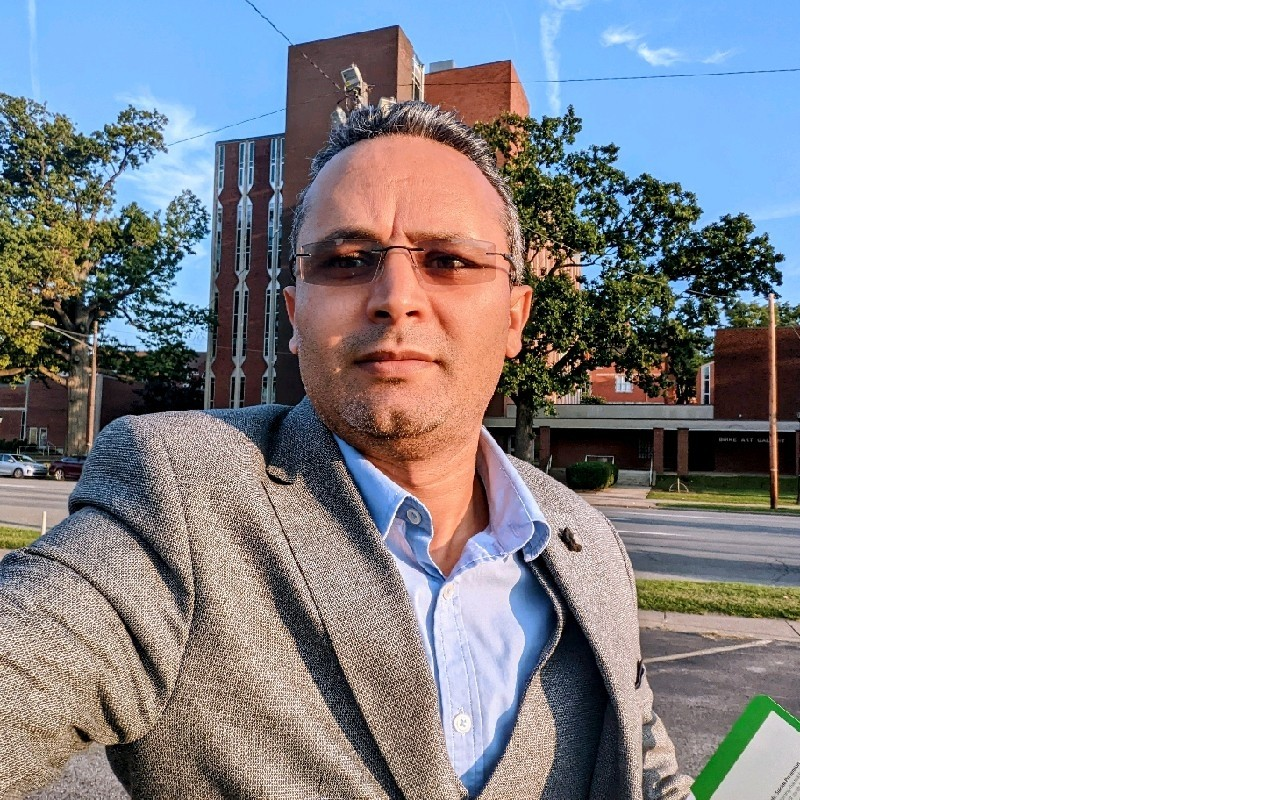
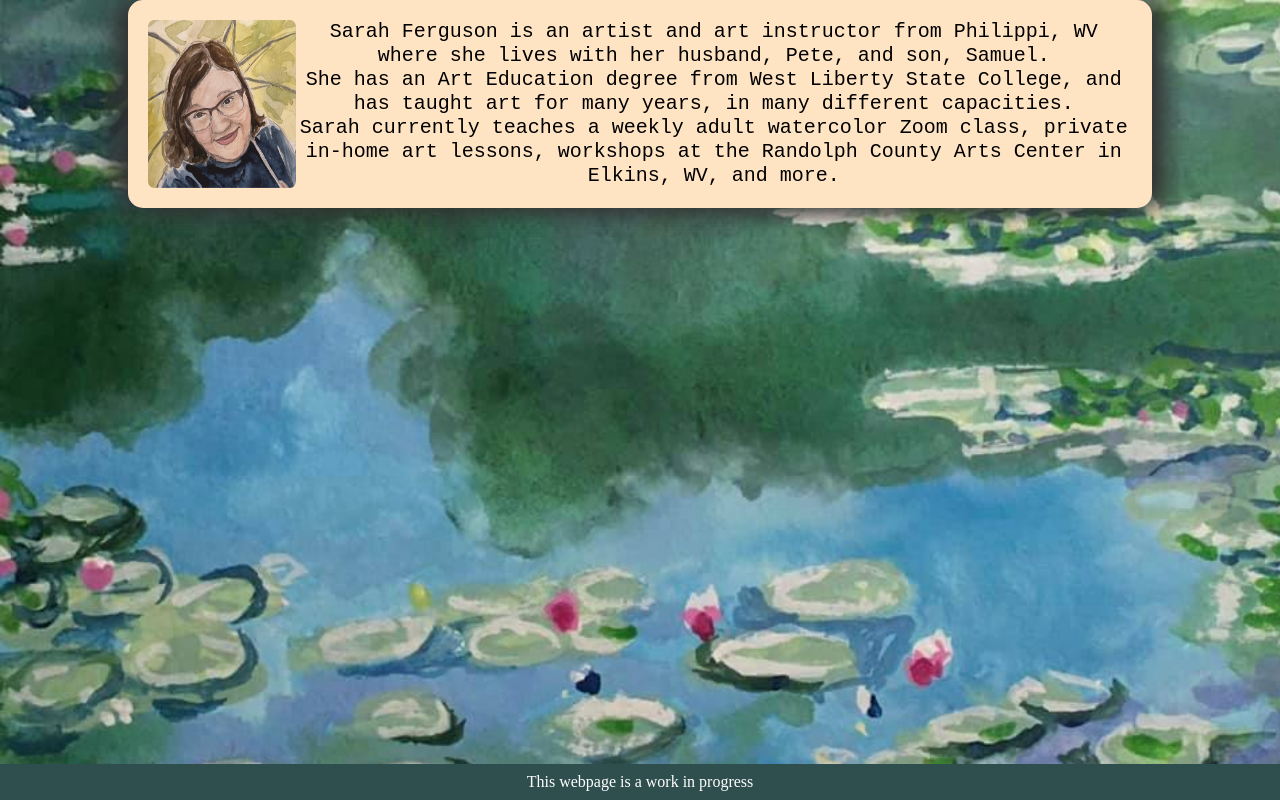
Before and after one commit to SamuelFerguson2003/CIT263-Final, a plain HTML site: page index.html in a window 1280 px wide. Drawn offline with Linux system fonts and the light colour scheme.

Commit message:
First basic push - Few rough elements
This is very much a work in progress. I got really tired halfway through developing this. The water background is likely not going to stay, but I thought the white was boring so I did something about it.
Pretty much all that is final here is the text within the div. Div styles and getting that image to cooperate will propbably happen in my next push.

```diff
--- /dev/null
+++ b/Styles/baseStyles.css
@@ -0,0 +1,32 @@
+@charset "utf-8";
+
+/*Base styling - This should be applied on all pages for cohesiveness */
+
+html{
+    height:100%;
+    background-image: url(/Images/waterBackground.jpg);
+    background-size:cover;
+}
+
+header{
+    position: sticky;
+    top:0;
+}
+
+body{
+    width: 80%;
+    margin-left: auto;
+    margin-right: auto;
+}
+
+footer{
+    width: 100%;
+    position: absolute;
+    left:0;
+    bottom:0;
+    padding-top: 10px;
+    padding-bottom: 10px;
+    text-align: center;
+    color: white;
+    background-color: darkslategrey;
+}
--- /dev/null
+++ b/Styles/homeStyles.css
@@ -0,0 +1,23 @@
+@charset "utf-8";
+
+div#aboutMe{
+    display: flex;
+    padding: 20px;
+    border-radius: 15px;
+    background-color: bisque;
+    box-shadow: rgb(51, 51, 51) 15px 0px 25px,
+                rgb(51, 51, 51) -15px 0px 25px;
+}
+
+div#aboutMe img{
+    display: flex;
+    border-radius: 4%;
+    width: 15%;
+}
+
+div#aboutMe p{
+    text-align: center;
+    font-family: 'Courier New', Courier, monospace;
+    font-size: 20px;
+    line-height: 1.2;
+}
--- a/Styles/resetStyles.css
+++ b/Styles/resetStyles.css
@@ -1,36 +1,28 @@
 @charset "utf-8";
 
-/* This file resets all browser defaults */
+/* This file resets all browser defaults. Snatched from CSS Cheat Sheet */
 
-article, aside, figcaption, figure,
-footer, header, main, nav, section {
+html,body,div,span,applet,object,iframe,h1,h2,h3,h4,h5,h6,p,blockquote,pre,a,abbr,acronym,address,big,cite,code,del,dfn,em,img,ins,kbd,q,s,samp,small,strike,strong,sub,sup,tt,var,b,u,i,center,dl,dt,dd,ol,ul,li,fieldset,form,label,legend,table,caption,tbody,tfoot,thead,tr,th,td,article,aside,canvas,details,embed,figure,figcaption,footer,header,hgroup,menu,nav,output,ruby,section,summary,time,mark,audio,video { margin: 0; padding: 0; border: 0; font-size: 100%; font: inherit; vertical-align: baseline;}
+article,aside,details,figcaption,figure,footer,header,hgroup,menu,nav,section {
    display: block;
-}
-
-address, article, aside, blockquote, body, cite,
-div, dl, dt, dd, em, figcaption, figure, footer,
-h1, h2, h3, h4, h5, h6, header, html, img,
-li, main, nav, ol, p, section, span, ul {
-   margin: 0;
-   padding: 0;
-   border: 0;
-   font-size: 100%;
-   vertical-align: baseline;
-   background: transparent;
-   -webkit-box-sizing: border-box;
-   -moz-box-sizing: border-box;
-   box-sizing: border-box;
-}
-
-nav ul {
-   list-style: none;
-   list-style-image: none;
-}
-
-nav a {
-   text-decoration: none;
 }
 
 body {
    line-height: 1;
 }
+
+ol,ul {
+   list-style: none;
+}
+
+blockquote,q {
+    quotes: none;
+}
+
+blockquote:before,blockquote:after,q:before,q:after {
+   content: ''; content: none;
+}
+
+table {
+   border-collapse: collapse; border-spacing: 0;
+}
--- a/index.html
+++ b/index.html
@@ -3,12 +3,27 @@
 <head>
     <meta charset="UTF-8">
     <meta name="viewport" content="width=device-width, initial-scale=1.0">
-    <title>Homepage</title>
+    <title>Sarah Ferguson - Home</title>
     <link rel="stylesheet" href="/Styles/resetStyles.css">
+    <link rel="stylesheet" href="/Styles/baseStyles.css">
+    <link rel="stylesheet" href="/Styles/homeStyles.css">
 </head>
 <body>
+    <header>
 
-    <img src="./Images/FazeaTest.jpg" alt="test image">
+    </header>
 
+    <div id="aboutMe">
+        <img src="/Images/aboutIMG.jpeg" alt="artist image">
+        <p>Sarah Ferguson is an artist and art instructor from Philippi, WV where she lives with her husband, Pete, and son, Samuel.
+            <br> She has an Art Education degree from West Liberty State College, and has taught art for many years, in many different
+            capacities. <br> Sarah currently teaches a weekly adult watercolor Zoom class, private in-home art lessons, workshops
+            at the Randolph County Arts Center in Elkins, WV, and more.
+        </p>
+    </div>
+
+    <footer>
+        <p>This webpage is a work in progress</p>
+    </footer>
 </body>
 </html>
```
Also changed, not shown: Images/aboutIMG.jpeg (added), Images/colorBackground.jpg (added), Images/galleryBackground.jpg (added), Images/waterBackground.jpg (added).
